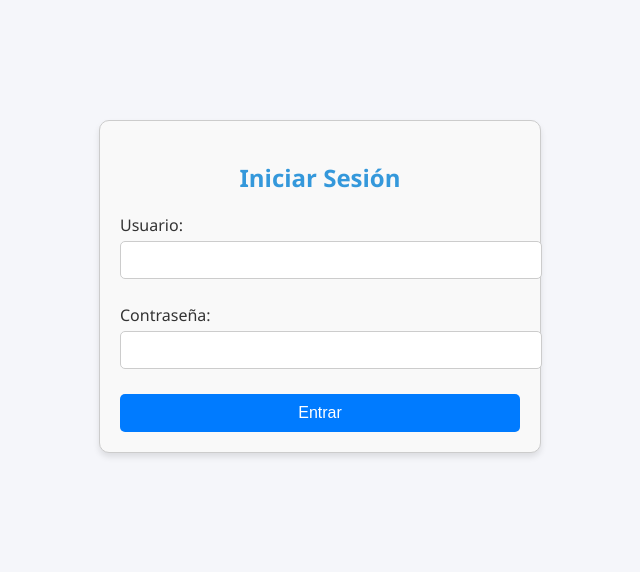
After one commit to DelawareYT/sendmessage, a Flask app: page /login in a window 1280 px wide. The commit adds this page. Shown: the top 572 px of the page, without its empty margins (320-960 px from the left). Run offline with Flask 3, Linux system fonts and the light colour scheme.

Commit message:
login y register implementado

```diff
--- a/app.py
+++ b/app.py
@@ -1,10 +1,11 @@
-from flask import Flask, request, jsonify, render_template
+from flask import Flask, request, jsonify, render_template, redirect, url_for, session
 import mysql.connector
 from datetime import datetime
 import json
+import bcrypt
 
 app = Flask(__name__)
-
+app.secret_key = 'clave'
 # Configuración de la base de datos
 db_config = {
     'host': 'localhost',
@@ -25,9 +26,98 @@
         print(f"Error de conexión a la base de datos: {err}")
         raise
 
+
+#AUTENTIFICACION
+# Middleware para proteger rutas
+@app.before_request
+def proteger_rutas():
+    rutas_publicas = ['/login', '/static/']  # Rutas abiertas
+    if not session.get('logged_in') and request.path not in rutas_publicas:
+        return redirect(url_for('login'))
+
+@app.route('/login', methods=['GET', 'POST'])
+def login():
+    if request.method == 'POST':
+        username = request.form.get('username')
+        password = request.form.get('password')
+
+        conn = None
+        cursor = None
+        try:
+            conn = get_db_connection()
+            cursor = conn.cursor(dictionary=True)
+
+            # Verificar si el usuario existe
+            cursor.execute("SELECT * FROM usuarios WHERE username = %s", (username,))
+            user = cursor.fetchone()
+
+            if user and bcrypt.checkpw(password.encode('utf-8'), user['password_hash'].encode('utf-8')):
+                session['logged_in'] = True
+                session['username'] = username
+                return redirect(url_for('index'))
+            else:
+                return "Credenciales incorrectas", 401
+        except Exception as e:
+            print(f"Error en login: {str(e)}")
+            return "Error interno del servidor", 500
+        finally:
+            if cursor:
+                cursor.close()
+            if conn:
+                conn.close()
+
+    return render_template('login.html')
+
+@app.route('/logout')
+def logout():
+    session.pop('logged_in', None)
+    return redirect(url_for('login'))
+
 @app.route('/')
 def index():
     return render_template('index.html')
+##Register
+@app.route('/register', methods=['GET', 'POST'])
+def register():
+    if request.method == 'POST':
+        username = request.form.get('username')
+        password = request.form.get('password')
+        confirm_password = request.form.get('confirm_password')
+
+        if not username or not password or not confirm_password:
+            return "Todos los campos son obligatorios", 400
+
+        if password != confirm_password:
+            return "Las contraseñas no coinciden", 400
+
+        conn = None
+        cursor = None
+        try:
+            # Encriptar la contraseña
+            hashed_password = bcrypt.hashpw(password.encode('utf-8'), bcrypt.gensalt())
+
+            conn = get_db_connection()
+            cursor = conn.cursor()
+
+            # Insertar el nuevo usuario en la base de datos
+            query = "INSERT INTO usuarios (username, password_hash) VALUES (%s, %s)"
+            cursor.execute(query, (username, hashed_password.decode('utf-8')))
+            conn.commit()
+
+            return redirect(url_for('login'))
+        except mysql.connector.IntegrityError:
+            return "El nombre de usuario ya existe", 400
+        except Exception as e:
+            print(f"Error en register: {str(e)}")
+            return "Error interno del servidor", 500
+        finally:
+            if cursor:
+                cursor.close()
+            if conn:
+                conn.close()
+
+    return render_template('register.html')
+
 
 @app.route('/api/departamentos', methods=['GET'])
 def get_departamentos():
@@ -211,7 +301,7 @@
 
         cursor.execute(query)
         mensajes = cursor.fetchall()
-        print("Mensajes obtenidos:", mensajes)  # Agregar un print para verificar los resultados
+
         return jsonify(mensajes), 200
     except Exception as e:
         print(f"Error en get_historial_mensajes: {str(e)}")
@@ -313,4 +403,3 @@
 if __name__ == '__main__':
     init_db()
     app.run(debug=True, host="0.0.0.0", port=8000)
-    print("hola")
--- a/static/css/styles.css
+++ b/static/css/styles.css
@@ -107,3 +107,45 @@
 #historyTable th {
     background-color: #f2f2f2;
 }
+
+.login-container {
+    width: 100%;
+    max-width: 400px;
+    margin: 100px auto;
+    padding: 20px;
+    border: 1px solid #ccc;
+    border-radius: 10px;
+    box-shadow: 0 4px 6px rgba(0, 0, 0, 0.1);
+    background-color: #f9f9f9;
+    text-align: center;
+}
+
+.login-container h2 {
+    margin-bottom: 20px;
+}
+
+.login-container .form-group {
+    margin-bottom: 15px;
+    text-align: left;
+}
+
+.login-container input {
+    width: 100%;
+    padding: 10px;
+    border: 1px solid #ccc;
+    border-radius: 5px;
+}
+
+.login-container button {
+    width: 100%;
+    padding: 10px;
+    background-color: #007bff;
+    color: #fff;
+    border: none;
+    border-radius: 5px;
+    cursor: pointer;
+}
+
+.login-container button:hover {
+    background-color: #0056b3;
+}
--- /dev/null
+++ b/templates/login.html
@@ -0,0 +1,25 @@
+<!DOCTYPE html>
+<html lang="es">
+<head>
+    <meta charset="UTF-8">
+    <meta name="viewport" content="width=device-width, initial-scale=1.0">
+    <title>Iniciar Sesión</title>
+    <link rel="stylesheet" href="{{ url_for('static', filename='css/styles.css') }}">
+</head>
+<body>
+    <div class="login-container">
+        <h2>Iniciar Sesión</h2>
+        <form id="loginForm" method="POST" action="/login">
+            <div class="form-group">
+                <label for="username">Usuario:</label>
+                <input type="text" id="username" name="username" required>
+            </div>
+            <div class="form-group">
+                <label for="password">Contraseña:</label>
+                <input type="password" id="password" name="password" required>
+            </div>
+            <button type="submit">Entrar</button>
+        </form>
+    </div>
+</body>
+</html>
```
Also changed, not shown: templates/register.html (added, +21 -0 lines).
